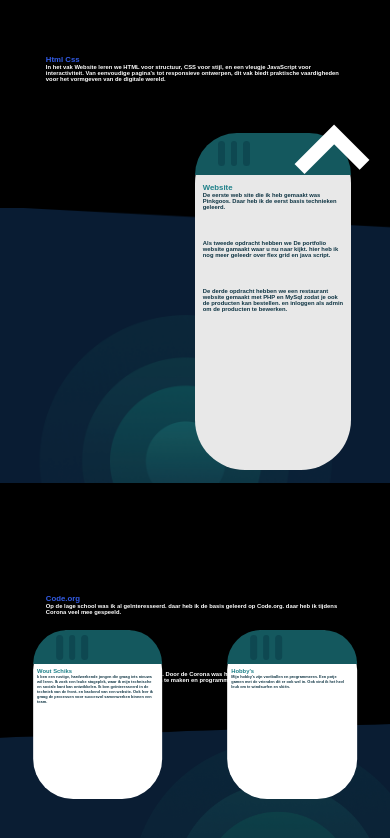
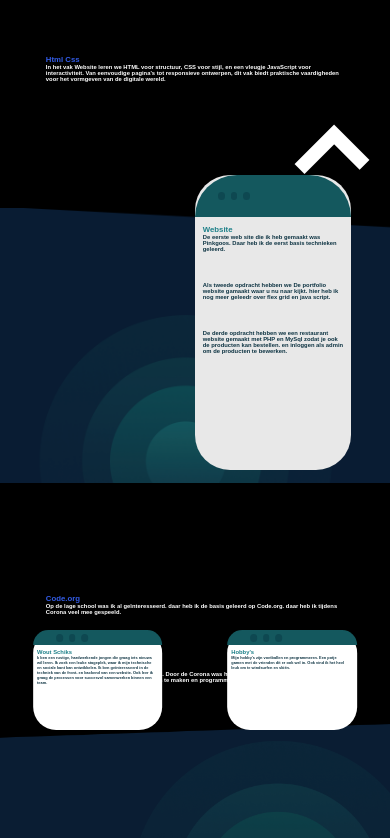
Before and after one commit to Wschiks/Wschiks.github.io, a plain HTML site: page index.html in a window 390 px wide. Shown: the part 643-1481 px from the top of the page. Drawn offline with nearby package versions, Linux system fonts and the light colour scheme; a script that the page names is missing; a web font is replaced by a local one.

Commit message:
Update style.css

```diff
--- a/css/style.css
+++ b/css/style.css
@@ -209,6 +209,12 @@ p {
     width: 1.7vw;
     border-radius: 20px;
     background-color: #8EA1D1;
+}
+
+@media only screen and (max-width: 600px) {
+    .rondje-vak-mij {
+        height: 1vh;
+    }
 }
 
 .een {
@@ -468,8 +474,9 @@ nav {
 
 @media only screen and (max-width: 600px) {
     .designVak {
-        height: 40vh;
+        height: 35vh;
         bottom: 2vh;
+        border-radius: 35px;
     }
 }
 
@@ -526,20 +533,19 @@ nav {
     height: 50vh;
     border-radius: 40px;
     background-color: #ffffff;
-
 }
 
 @media only screen and (max-width: 600px) {
     .vak {
        margin-top: 70px;
         width: 40%;
-        height: 20vh;
-        background-color: #ffffff;
+        height: 100px;
+        border-radius: 23px;
+
     }
 }
 
 .vakje {
-
     width: 100%;
     background-color: #14585E;
     border-top-left-radius: 40px;
@@ -547,6 +553,11 @@ nav {
     height: 20%;
 }
 
+@media only screen and (max-width: 600px) {
+    .vakje {
+        height: 15%;
+    }
+}
 
 
 
@@ -554,12 +565,15 @@ nav {
     height: 80%;
     width: 90%;
     padding: 1vw;
+
 }
 
 .h1-vak {
     font-size: 1.5vw;
     color: #1e8089;
 }
+
+
 .h3-vak {
     font-size: 1vw;
     color: #1e8089;
```
